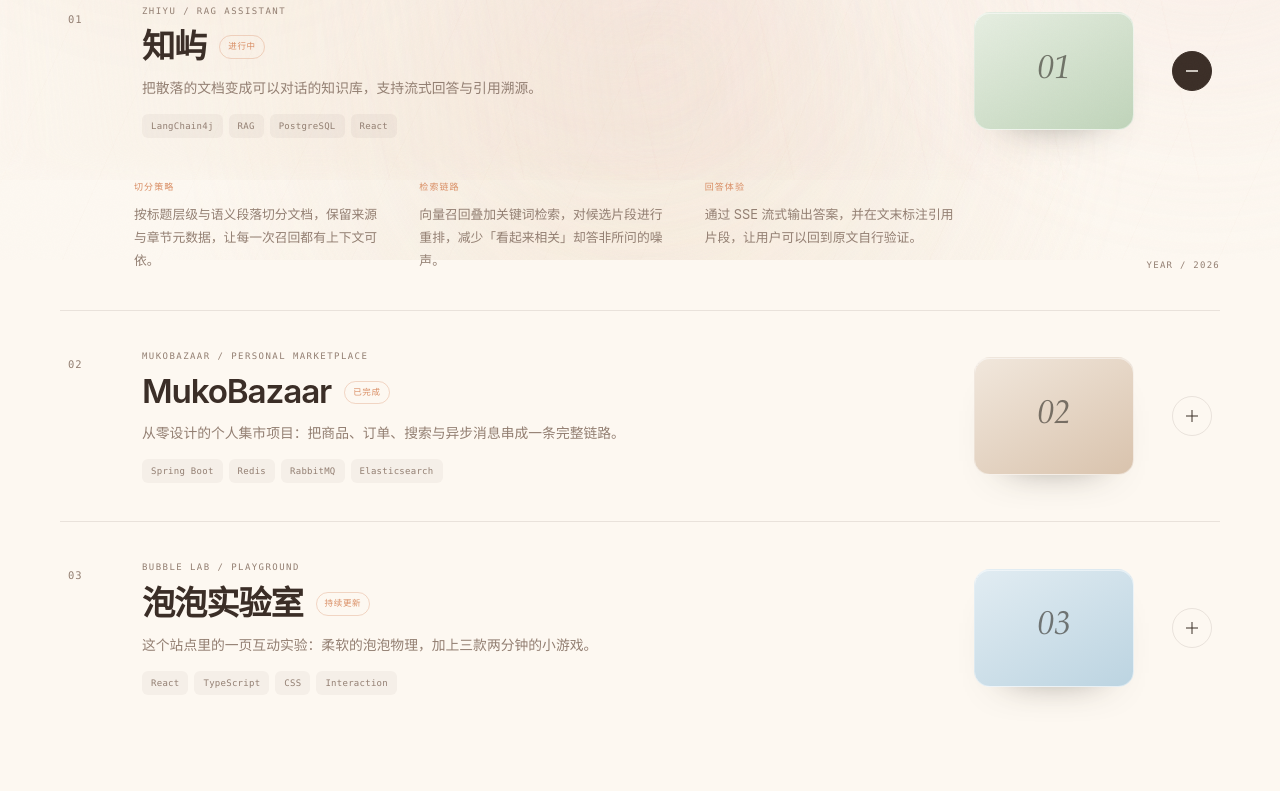
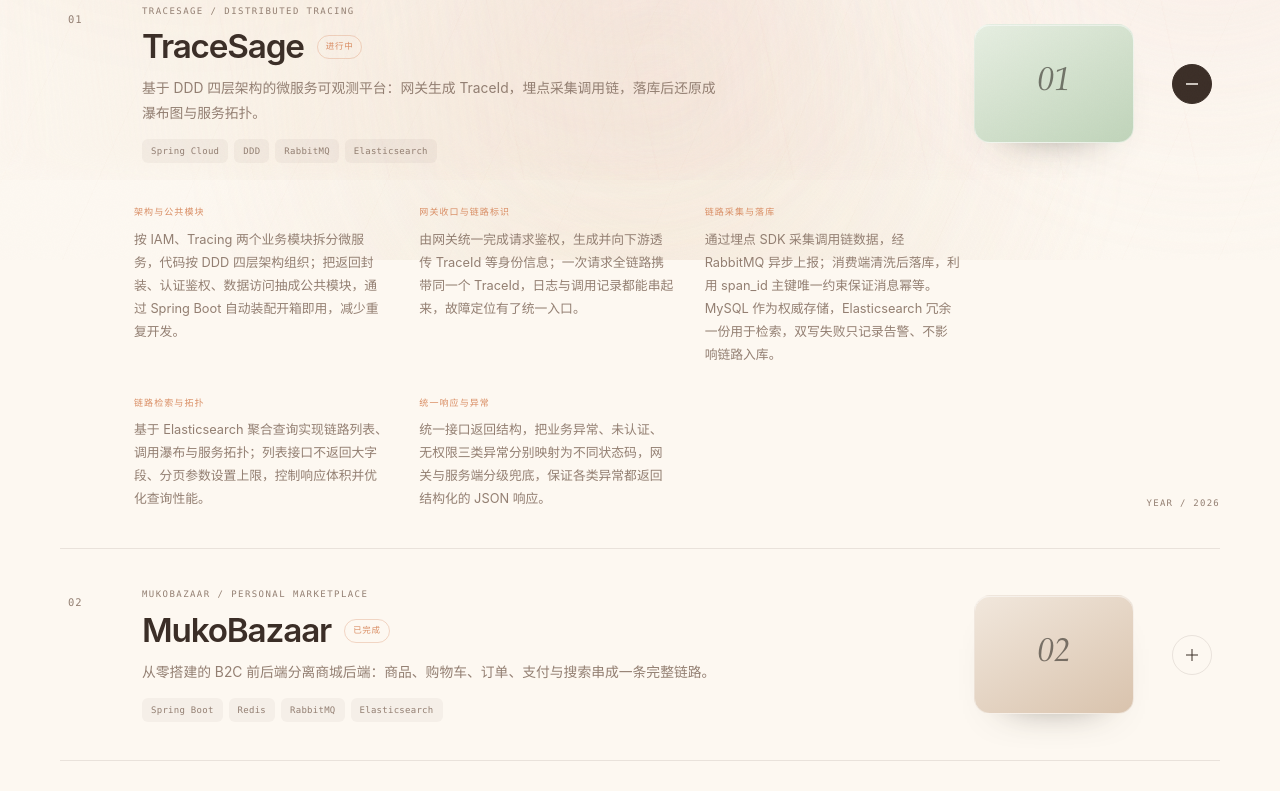
Before and after one commit to li-kai-yu/blog, a React (Vite) app: page /projects in a window 1280 px wide. Shown: the part 540-1331 px from the top of the page. Built offline with nearby package versions, Linux system fonts and the light colour scheme.

Commit message:
feat: 完善项目页内容，补充 TraceSage 与商城技术细节

```diff
--- a/src/data/projects.ts
+++ b/src/data/projects.ts
@@ -13,15 +13,83 @@ export type Project = {
 
 export const projects: Project[] = [
   {
+    id: 'tracesage',
+    index: '01',
+    name: 'TraceSage',
+    latin: 'TRACESAGE / DISTRIBUTED TRACING',
+    summary:
+      '基于 DDD 四层架构的微服务可观测平台：网关生成 TraceId，埋点采集调用链，落库后还原成瀑布图与服务拓扑。',
+    year: '2026',
+    status: '进行中',
+    tags: ['Spring Cloud', 'DDD', 'RabbitMQ', 'Elasticsearch'],
+    tone: 'sage',
+    details: [
+      {
+        label: '架构与公共模块',
+        text: '按 IAM、Tracing 两个业务模块拆分微服务，代码按 DDD 四层架构组织；把返回封装、认证鉴权、数据访问抽成公共模块，通过 Spring Boot 自动装配开箱即用，减少重复开发。',
+      },
+      {
+        label: '网关收口与链路标识',
+        text: '由网关统一完成请求鉴权，生成并向下游透传 TraceId 等身份信息；一次请求全链路携带同一个 TraceId，日志与调用记录都能串起来，故障定位有了统一入口。',
+      },
+      {
+        label: '链路采集与落库',
+        text: '通过埋点 SDK 采集调用链数据，经 RabbitMQ 异步上报；消费端清洗后落库，利用 span_id 主键唯一约束保证消息幂等。MySQL 作为权威存储，Elasticsearch 冗余一份用于检索，双写失败只记录告警、不影响链路入库。',
+      },
+      {
+        label: '链路检索与拓扑',
+        text: '基于 Elasticsearch 聚合查询实现链路列表、调用瀑布与服务拓扑；列表接口不返回大字段、分页参数设置上限，控制响应体积并优化查询性能。',
+      },
+      {
+        label: '统一响应与异常',
+        text: '统一接口返回结构，把业务异常、未认证、无权限三类异常分别映射为不同状态码，网关与服务端分级兜底，保证各类异常都返回结构化的 JSON 响应。',
+      },
+    ],
+  },
+  {
+    id: 'mukobazaar',
+    index: '02',
+    name: 'MukoBazaar',
+    latin: 'MUKOBAZAAR / PERSONAL MARKETPLACE',
+    summary:
+      '从零搭建的 B2C 前后端分离商城后端：商品、购物车、订单、支付与搜索串成一条完整链路。',
+    year: '2026',
+    status: '已完成',
+    tags: ['Spring Boot', 'Redis', 'RabbitMQ', 'Elasticsearch'],
+    tone: 'clay',
+    details: [
+      {
+        label: '核心业务',
+        text: '负责商品、购物车、订单、支付、优惠券、评价及后台管理等模块的接口开发，完成表结构设计与接口文档编写，用明确的状态机管理订单流转，让异常分支也有可预期的出口。',
+      },
+      {
+        label: '登录鉴权',
+        text: '基于 RBAC 模型，结合 Spring Security 与 JWT 实现身份认证与接口级权限校验；Token 存储于 Redis，支持主动退出登录。',
+      },
+      {
+        label: '商品检索',
+        text: '使用 Elasticsearch 实现全文检索与多条件筛选，替代数据库模糊查询；Elasticsearch 异常时自动回退数据库查询，保证检索可用性。',
+      },
+      {
+        label: '缓存与库存',
+        text: '采用 Caffeine 与 Redis 两级缓存加速热点商品访问，使用 Redisson 保证并发一致性；通过用户维度幂等防止重复下单，库存条件更新防止超卖。',
+      },
+      {
+        label: '消息与部署',
+        text: '使用 RabbitMQ 延迟消息实现订单超时关闭、库存回补与优惠券释放；使用 Docker 编排 MySQL、Redis、RabbitMQ、Elasticsearch 等中间件。',
+      },
+    ],
+  },
+  {
     id: 'zhiyu',
-    index: '01',
+    index: '03',
     name: '知屿',
     latin: 'ZHIYU / RAG ASSISTANT',
     summary: '把散落的文档变成可以对话的知识库，支持流式回答与引用溯源。',
     year: '2026',
     status: '进行中',
     tags: ['LangChain4j', 'RAG', 'PostgreSQL', 'React'],
-    tone: 'sage',
+    tone: 'lilac',
     details: [
       {
         label: '切分策略',
@@ -38,33 +106,8 @@ export const projects: Project[] = [
     ],
   },
   {
-    id: 'mukobazaar',
-    index: '02',
-    name: 'MukoBazaar',
-    latin: 'MUKOBAZAAR / PERSONAL MARKETPLACE',
-    summary: '从零设计的个人集市项目：把商品、订单、搜索与异步消息串成一条完整链路。',
-    year: '2026',
-    status: '已完成',
-    tags: ['Spring Boot', 'Redis', 'RabbitMQ', 'Elasticsearch'],
-    tone: 'clay',
-    details: [
-      {
-        label: '业务闭环',
-        text: '围绕用户、商品、购物车与订单搭建主流程，用明确的状态机管理订单流转，让异常分支也有可预期的出口。',
-      },
-      {
-        label: '异步与一致性',
-        text: '把下单后的通知、库存确认等非核心动作交给 RabbitMQ，消费端以业务唯一键保证幂等，关键校验仍留在同步链路。',
-      },
-      {
-        label: '搜索与体验',
-        text: '商品检索接入 Elasticsearch，支持关键词、分类与价格筛选，并通过增量同步把 MySQL 的变更维护到索引里。',
-      },
-    ],
-  },
-  {
     id: 'bubble-lab',
-    index: '03',
+    index: '04',
     name: '泡泡实验室',
     latin: 'BUBBLE LAB / PLAYGROUND',
     summary: '这个站点里的一页互动实验：柔软的泡泡物理，加上三款两分钟的小游戏。',
```
